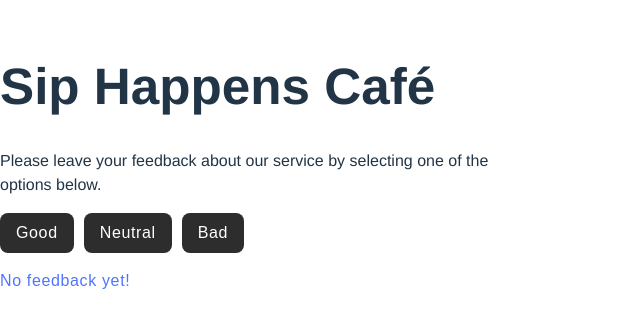
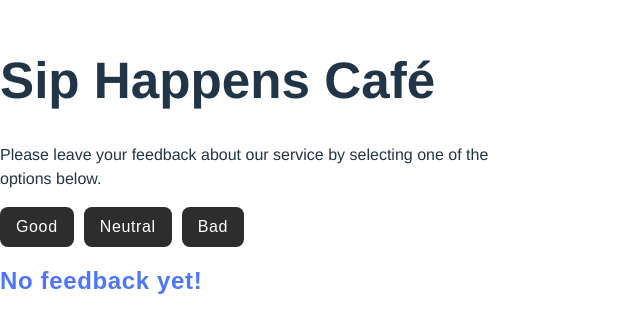
Before and after one commit to olegusanet87/goit-react-hw-02, a React (Vite) app: page / in a window 1280 px wide. Shown: the part 241-574 px from the top of the page, without its empty margins (0-640 px from the left). Built offline with nearby package versions, Linux system fonts and the light colour scheme.

Commit message:
complete

```diff
--- a/src/components/Feedback/Feedback.module.css
+++ b/src/components/Feedback/Feedback.module.css
@@ -2,7 +2,7 @@
 	width: 238px;
 	background: #a2b6ff;
 	border: 2px solid #4E75FF;
-	color: #352525;
+	color: #2b1d1d;
 	padding: 4px 8px;
 	border-radius: 8px;
 	list-style: none;
--- a/src/components/Reset/Reset.module.css
+++ b/src/components/Reset/Reset.module.css
@@ -1,7 +1,7 @@
 .descr {
 	width: 535px;
-	font-size: 16px;
-	font-weight: 500;
+	font-size: 24px;
+	font-weight: 600;
 	line-height: 1.5;
 	letter-spacing: 0.64px;
 	font-family: "Montserrat", sans-serif;
```
